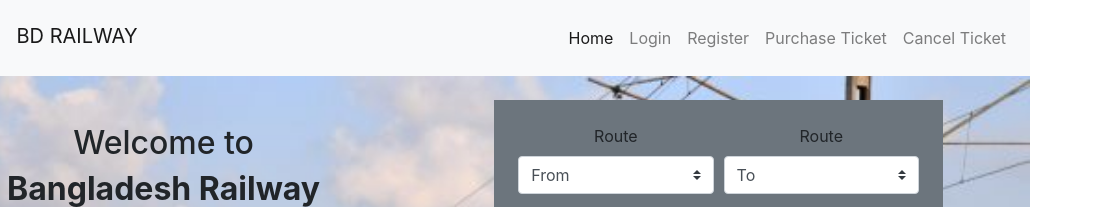
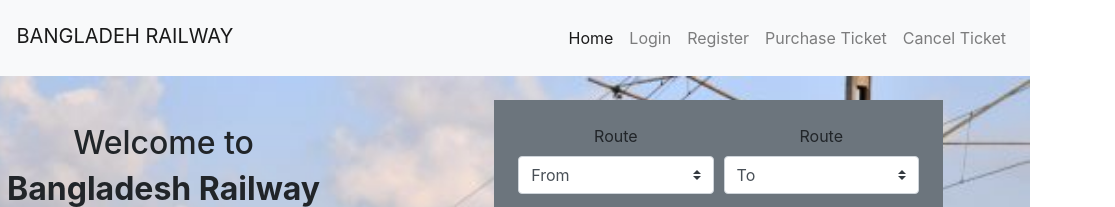
Before and after one commit to tuhin080/SE, a plain HTML site: page index.html in a window 1280 px wide. Shown: the top 207 px of the page, 165-1280 px from the left. Drawn offline with nearby package versions, Linux system fonts and the light colour scheme.

Commit message:
title change

```diff
--- a/index.html
+++ b/index.html
@@ -26,7 +26,7 @@
           <a class="navbar-brand" href="#">
             <img src="Image/logo.png" alt="" />
           </a>
-          <a class="navbar-brand text-uppercase" href="/">bd railway</a>
+          <a class="navbar-brand text-uppercase" href="/">bangladeh railway</a>
         </div>
 
         <button
```
